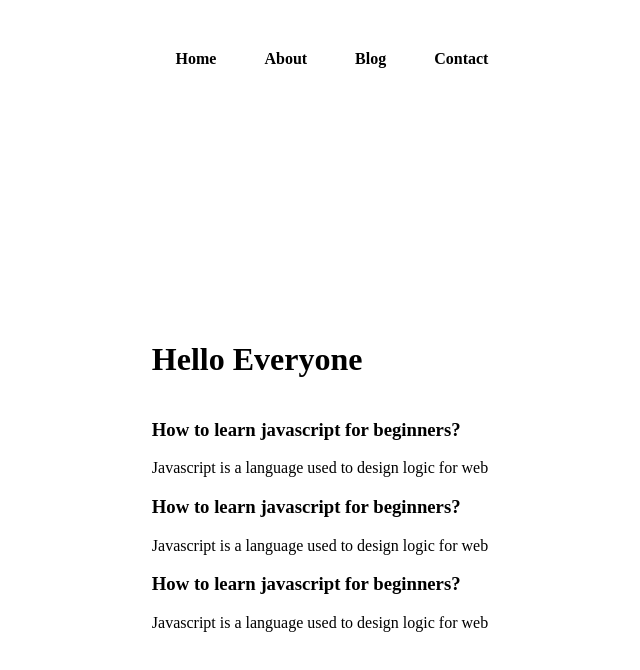
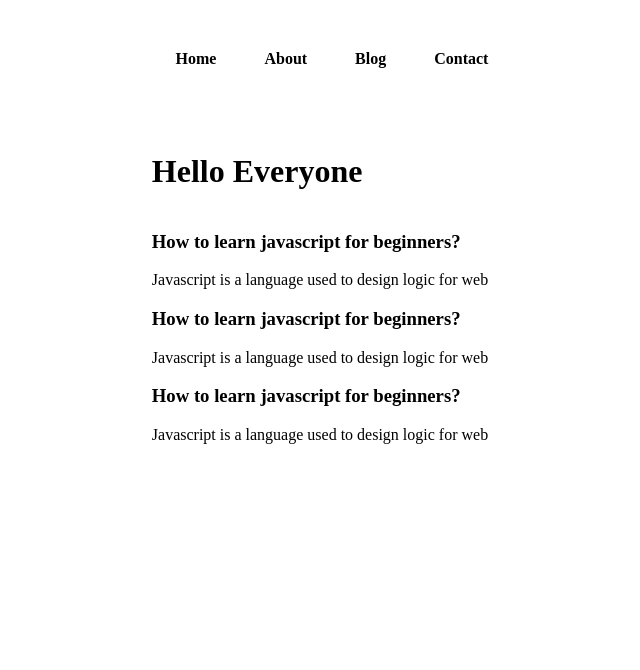
Before and after one commit to parteek2813/NextJs-Practice-Project, a Next.js app: page / in a window 1280 px wide. Shown: the top 670 px of the page, without its empty margins (328-968 px from the left). Built offline with nearby package versions, Linux system fonts and the light colour scheme.

Commit message:
added slug routes

```diff
--- a/styles/index.css
+++ b/styles/index.css
@@ -9,9 +9,10 @@
   width: 100vw;
   height: 100vh;
   flex-direction: column;
-  justify-content: center;
+  justify-content: flex-start;
   align-content: center;
   flex-wrap: wrap;
+  padding-top: 3rem;
 }
 .mainnav li {
   margin: 0 24px;
```
Also changed, not shown: pages/blog.js (added, +7 -0 lines), pages/blogpost/[slug].js (added, +10 -0 lines), pages/contact.js (added, +7 -0 lines).
